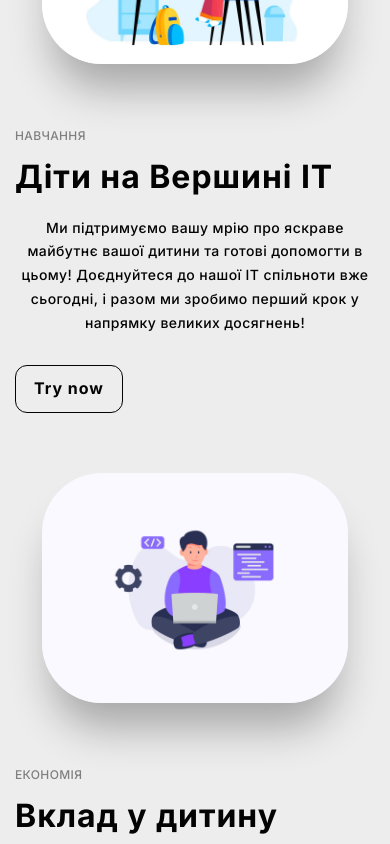
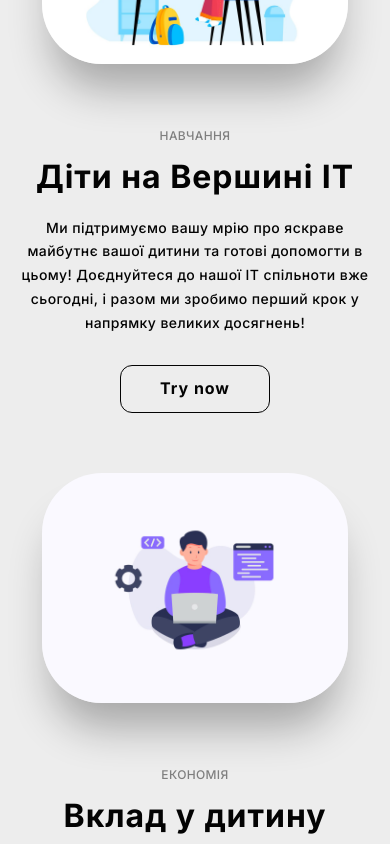
Before and after one commit to Makssik/codespark, a React (Create React App) app: page / in a window 390 px wide. Shown: the part 1560-2404 px from the top of the page. Built offline with nearby package versions, Linux system fonts and the light colour scheme.

Commit message:
Update _privileges-for-child.scss

```diff
--- a/src/components/PrivilegesForChild/_privileges-for-child.scss
+++ b/src/components/PrivilegesForChild/_privileges-for-child.scss
@@ -3,9 +3,9 @@
   gap: 50px;
   margin-bottom: 60px;
 
-&:nth-child(2n){
+  &:nth-child(2n) {
     flex-direction: row-reverse;
-}
+  }
 
   img {
     width: 500px;
@@ -22,15 +22,21 @@
   @media screen and (max-width: 768px) {
     flex-direction: column;
     align-items: center;
-    &:nth-child(2n){
-    flex-direction: column;
-}
+    &:nth-child(2n) {
+      flex-direction: column;
+    }
     h2 {
+      text-align: center;
       font-size: 32px;
       margin-bottom: 20px;
     }
     img {
       width: 85%;
+    }
+    button{
+      display: block;
+      width: 150px;
+      margin: 0 auto;
     }
   }
 }
@@ -39,4 +45,8 @@
   text-transform: uppercase;
   color: #7f7f7f;
   font-size: 12px;
+
+  @media screen and (max-width:768px) {
+    text-align: center;
+  }
 }
```
